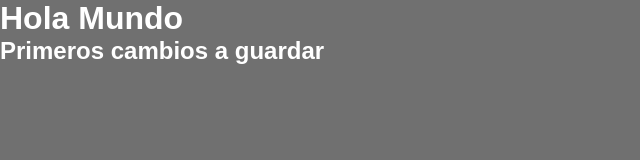
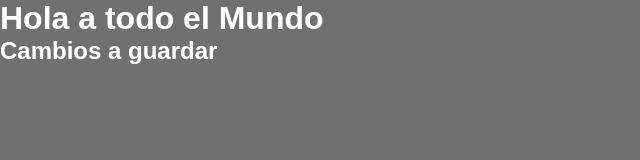
Before and after one commit to Bmagzul/primer-repo, a plain HTML site: page index.html in a window 1280 px wide. Shown: the whole page, without its empty margins (0-640 px from the left). Drawn offline with Linux system fonts and the light colour scheme.

Commit message:
se agrego validacion.js

```diff
--- a/index.html
+++ b/index.html
@@ -2,12 +2,12 @@
 <html>
 <head>
     <meta charset="utf-8">
-    <title> Hola a todos</title>
+    <title> Hola</title>
     <link rel="stylesheet" type="text/css" href="css/estilo.css">
 
 </head>
 <body>
-    <h1>Hola Mundo</h1>
-    <h2>Primeros cambios a guardar</h2>
+    <h1>Hola a todo el Mundo</h1>
+    <h2>Cambios a guardar</h2>
 </body>
 </html>
```
Also changed, not shown: js/validacion.js (added).
